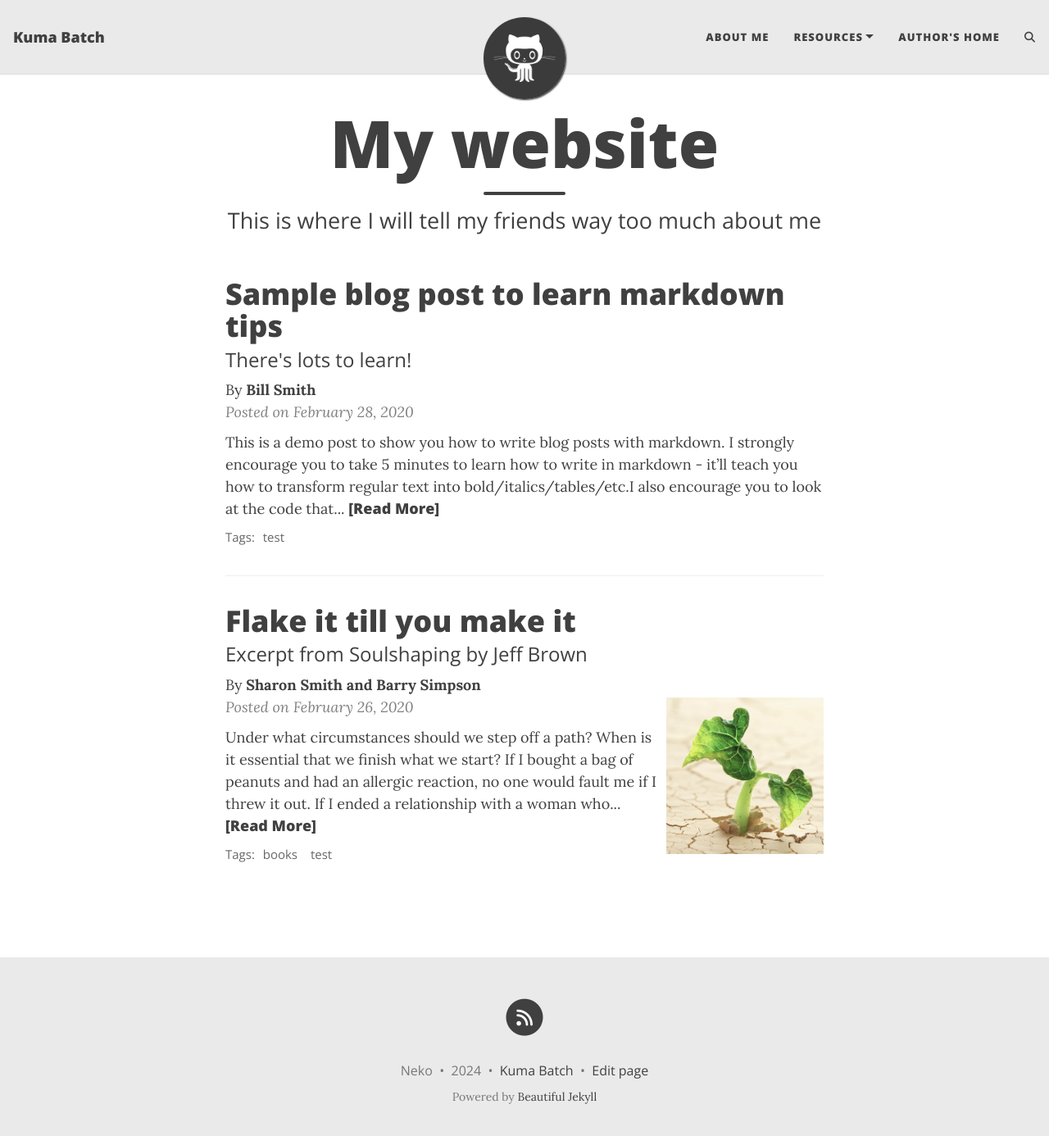
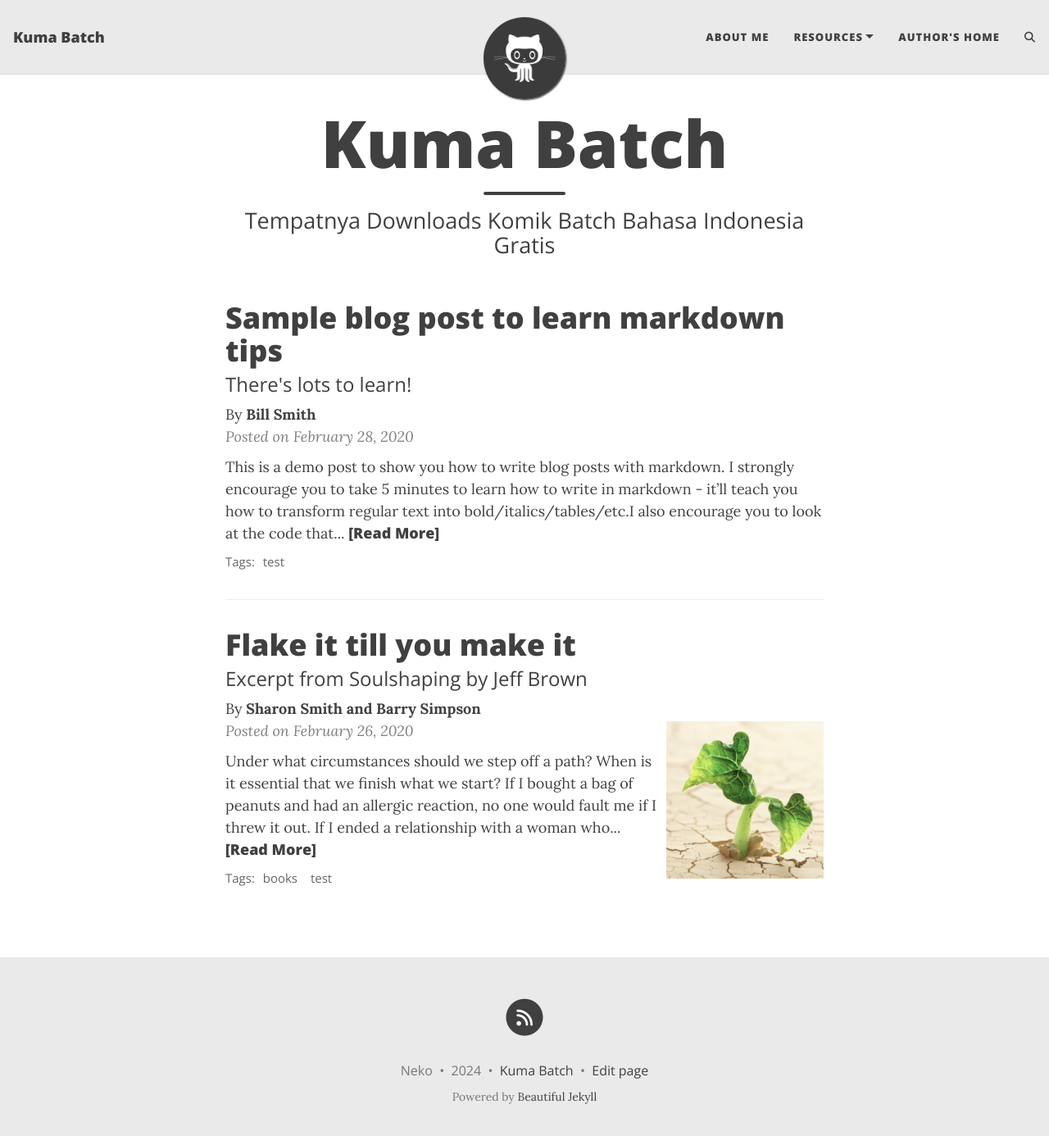
Before and after one commit to kumabatch/kumabatch.github.io, a Jekyll site: the page built from index.html, in a window 1280 px wide and 1399 px high. Shown: the top 1386 px of the window at 82% size. Built offline with Jekyll 4.4.1, drawn with Linux system fonts in a browser that asks for light colours; the list of posts is cut into pages by our own code; comment, search, counter and statistics services are not loaded.

Commit message:
Update index.html

```diff
--- a/index.html
+++ b/index.html
@@ -1,5 +1,5 @@
 ---
 layout: home
-title: My website
-subtitle: This is where I will tell my friends way too much about me
+title: Kuma Batch
+subtitle: Tempatnya Downloads Komik Batch Bahasa Indonesia Gratis
 ---
```
